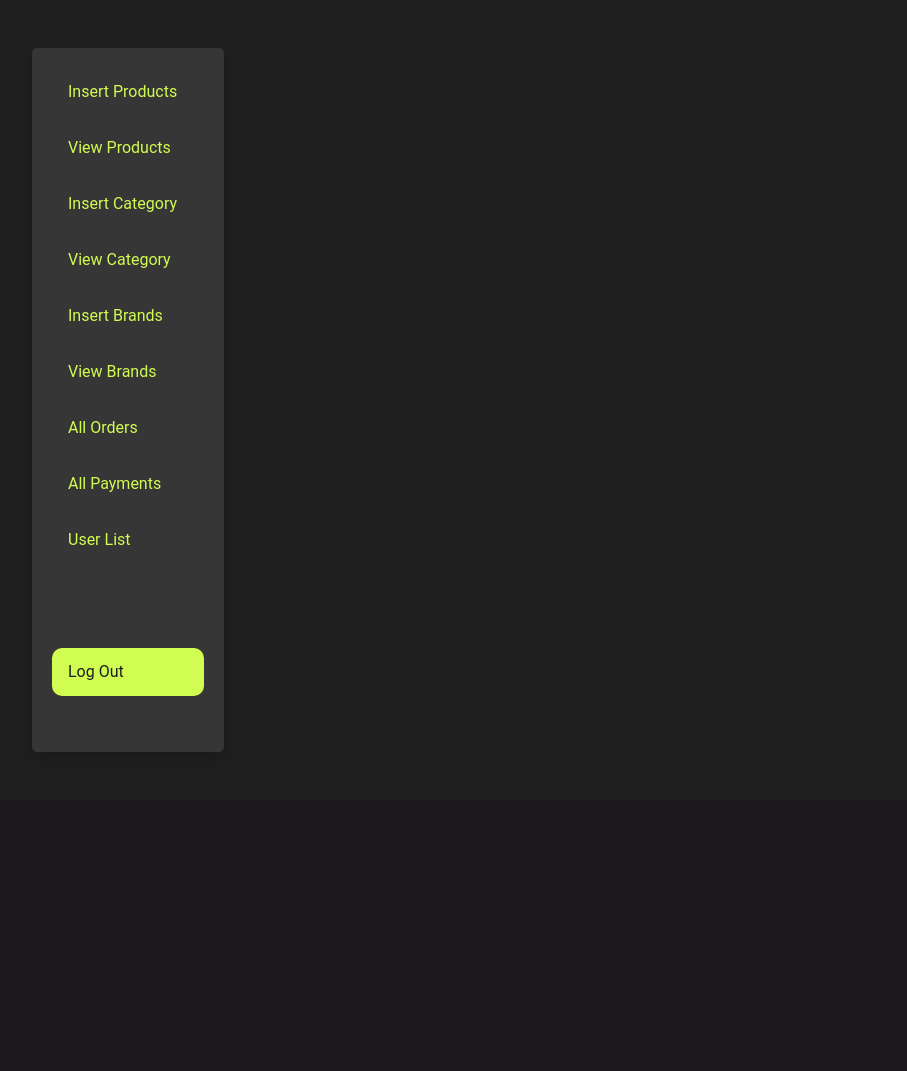
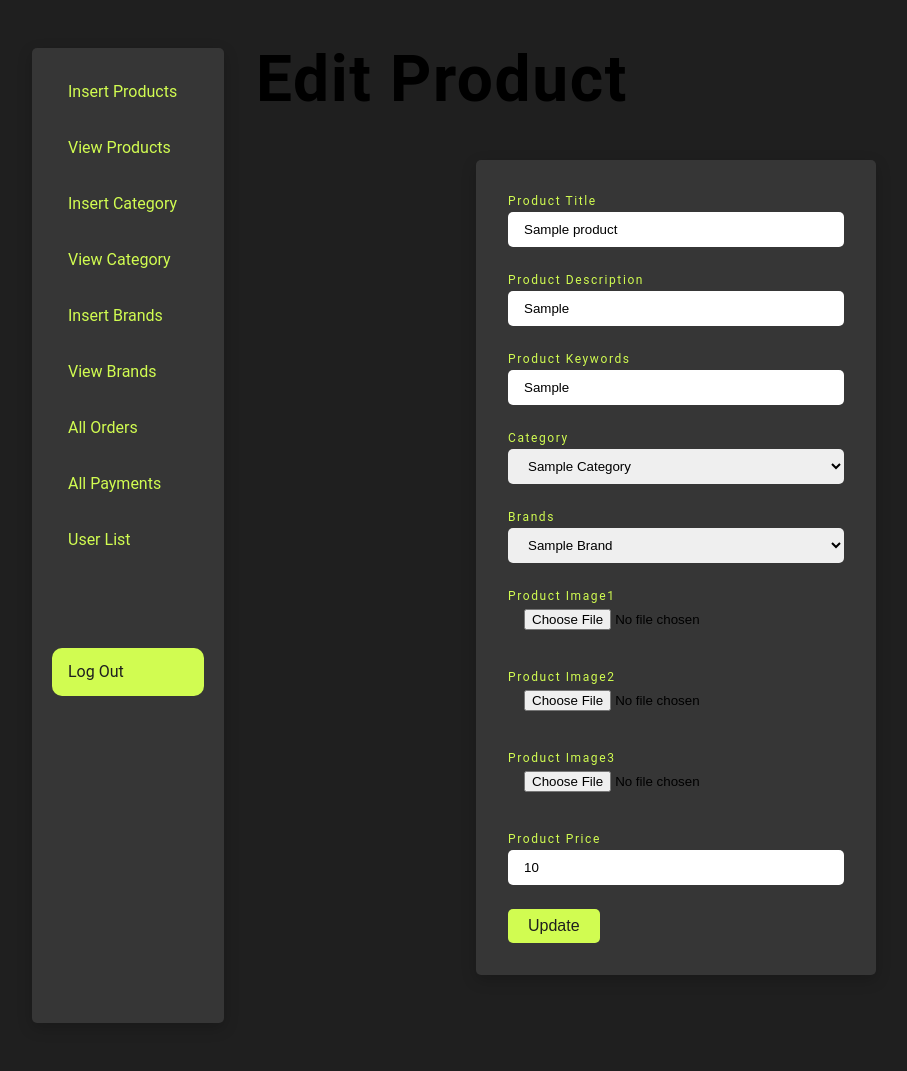
Before and after one commit to fayinana/ecommerce-website, a PHP site: page /admin/index.php?edit_products=1 in a window 1280 px wide. Shown: the part 70-1141 px from the top of the page, without its empty margins (48-955 px from the left). Before the commit the page ends 822 px from the top, so only its background shows below. Run offline with PHP 8.4, Linux system fonts and the light colour scheme; tables that the repository leaves empty or names only in its code hold one stand-in row (values such as "Sample post").

Commit message:
add edit products functionality in addmin dashbord

```diff
--- a/admin/edit_products.php
+++ b/admin/edit_products.php
@@ -0,0 +1,149 @@
+<?php
+
+if(isset($_GET['edit_products'])){
+    $product_id = $_GET['edit_products'];
+    $select_query = "SELECT * FROM `products` where product_id=$product_id";
+    $result = mysqli_query($con,$select_query);
+    $row = mysqli_fetch_array($result);
+    $product_title = $row['product_title'];
+    $product_description = $row['product_discription'];
+    $product_keywords = $row['product_keywords'];
+    $category_id = $row['category_id'];
+    $brand_id = $row['brand_id'];
+    $product_image1 = $row['product_image1'];
+    $product_image2 = $row['product_image2'];
+    $product_image3= $row['product_image3'];
+    $product_price = $row['product_price'];
+
+}
+
+            if(isset($_POST['edit_product'])){
+                $product_title = $_POST['product_title'];
+                $product_description = $_POST['product_description'];
+                $product_keywords = $_POST['product_keywords'];
+                $category_id = $_POST['product_category'];
+                $brand_id = $_POST['product_brand'];
+                $product_price = $_POST['product_price'];
+                $product_image1 = $_FILES['product_image1']['name'];
+                $product_image2 = $_FILES['product_image2']['name'];
+                $product_image3 = $_FILES['product_image3']['name'];
+                $temp_image1 = $_FILES['product_image1']['tmp_name'];
+                $temp_image2 = $_FILES['product_image2']['tmp_name'];
+                $temp_image3= $_FILES['product_image3']['tmp_name'];
+
+  if ($product_title == '' || $product_description == '' || $product_keywords == '' || $product_price == '' || $product_image1 == '' || $product_image2 == '' || $product_image3 == '') {
+    echo "<script>alert('fill all place')</script>";
+  }
+  else{
+
+      move_uploaded_file($temp_image1,"./product_images/$product_image1");
+      move_uploaded_file($temp_image2,"./product_images/$product_image2");
+      move_uploaded_file($temp_image3,"./product_images/$product_image3");
+
+
+$update_products = "
+UPDATE products
+SET
+    product_title = '$product_title',
+    product_discription = '$product_description',
+    product_keywords = '$product_keywords',
+    category_id = '$category_id',
+    brand_id = '$brand_id',
+    product_price=$product_price,
+    product_image1 = '$product_image1',
+    product_image2 = '$product_image2',
+    product_image3 = '$product_image3'
+WHERE product_id = $product_id
+";
+
+$result_update = mysqli_query($con,$update_products);
+if($result_update){
+    echo "<script>alert('updated successfully')</script>";
+    echo "<script>window.open('./index.php','_self')</script>";
+}
+
+    }
+            }
+
+
+?>
+<h1>edit product</h1>
+
+
+<form action="" method="post" enctype="multipart/form-data" class="form">
+
+    <div class="single-form">
+        <label for="product_title">product title</label>
+        <input type="text" name="product_title" required="required" value="<?php echo $product_title?>">
+    </div>
+    <div class="single-form">
+        <label for="product_description">product description</label>
+        <input type="text" name="product_description" required="required" value="<?php echo $product_description?>">
+    </div>
+    <div class=" single-form">
+        <label for="product_keywords">product keywords</label>
+        <input type="text" name="product_keywords" required="required" value="<?php echo $product_keywords?>">
+    </div>
+    <div class=" single-form">
+        <label for="product_image">category</label>
+        <select name="product_category" id="">
+            <?php
+$select_current_categories = "SELECT * FROM `categories` WHERE category_id='$category_id'";
+$result_current_category = mysqli_query($con, $select_current_categories);
+$row_current_category = mysqli_fetch_array($result_current_category);
+$current_category_id = $row_current_category['category_id'];
+$current_category_title = $row_current_category['category_title'];
+echo "<option value='$current_category_id'>$current_category_title</option>";
+
+$select_category = "SELECT * FROM `categories`";
+$result = mysqli_query($con, $select_category);
+while ($row_category = mysqli_fetch_array($result)) {
+    $category_id = $row_category['category_id'];
+    $category_title = $row_category['category_title'];
+    echo "<option value='$category_id'>$category_title</option>";
+}
+?>
+        </select>
+    </div>
+    <div class="single-form">
+        <label for="product_image">brands</label>
+        <select name="product_brand" id="">
+            <?php
+             $select_current_brands = "SELECT * FROM `brands` where brand_id='$brand_id'";
+            $result_current_brand = mysqli_query($con,$select_current_brands);
+            $row_current_brand=mysqli_fetch_array($result_current_brand);
+            $current_brand_id=$row_current_brand['brand_id'];
+            $current_brand_title=$row_current_brand['brand_title'];
+            echo "<option value='$current_brand_id'>$current_brand_title</option>";
+
+            $select_brands = "SELECT * FROM `brands`";
+            $result = mysqli_query($con,$select_brands);
+            while($row_brand=mysqli_fetch_array($result)){
+                $product_brand =  $row_brand['brand_title'];
+                echo "<option value='$product_brand'>$product_brand</option>";
+
+            }
+
+
+            ?>
+        </select>
+    </div>
+    <div class="single-form">
+        <label for="product_image">product image1</label>
+        <input type="file" name="product_image1" required="required">
+    </div>
+    <div class="single-form">
+        <label for="product_image">product image2</label>
+        <input type="file" name="product_image2" required="required">
+    </div>
+    <div class="single-form">
+        <label for="product_image">product image3</label>
+        <input type="file" name="product_image3" required="required">
+    </div>
+    <div class=" single-form">
+        <label for="product_price">product price</label>
+        <input type="text" name="product_price" required="required" value="<?php echo $product_price?>">
+    </div>
+    <input type="submit" class="btn" value="update" name="edit_product">
+
+</form>
--- a/admin/view_products.php
+++ b/admin/view_products.php
@@ -43,7 +43,7 @@
             echo $rows_count;
             ?>
             </td>
-            <td><a href="index.php?edit_products">edit</a></td>
+            <td><a href="index.php?edit_products=<?php echo $product_id ?>">edit</a></td>
             <td><a href="index.php?delete_products">delete</a></td>
         </tr>
         <?php
```
